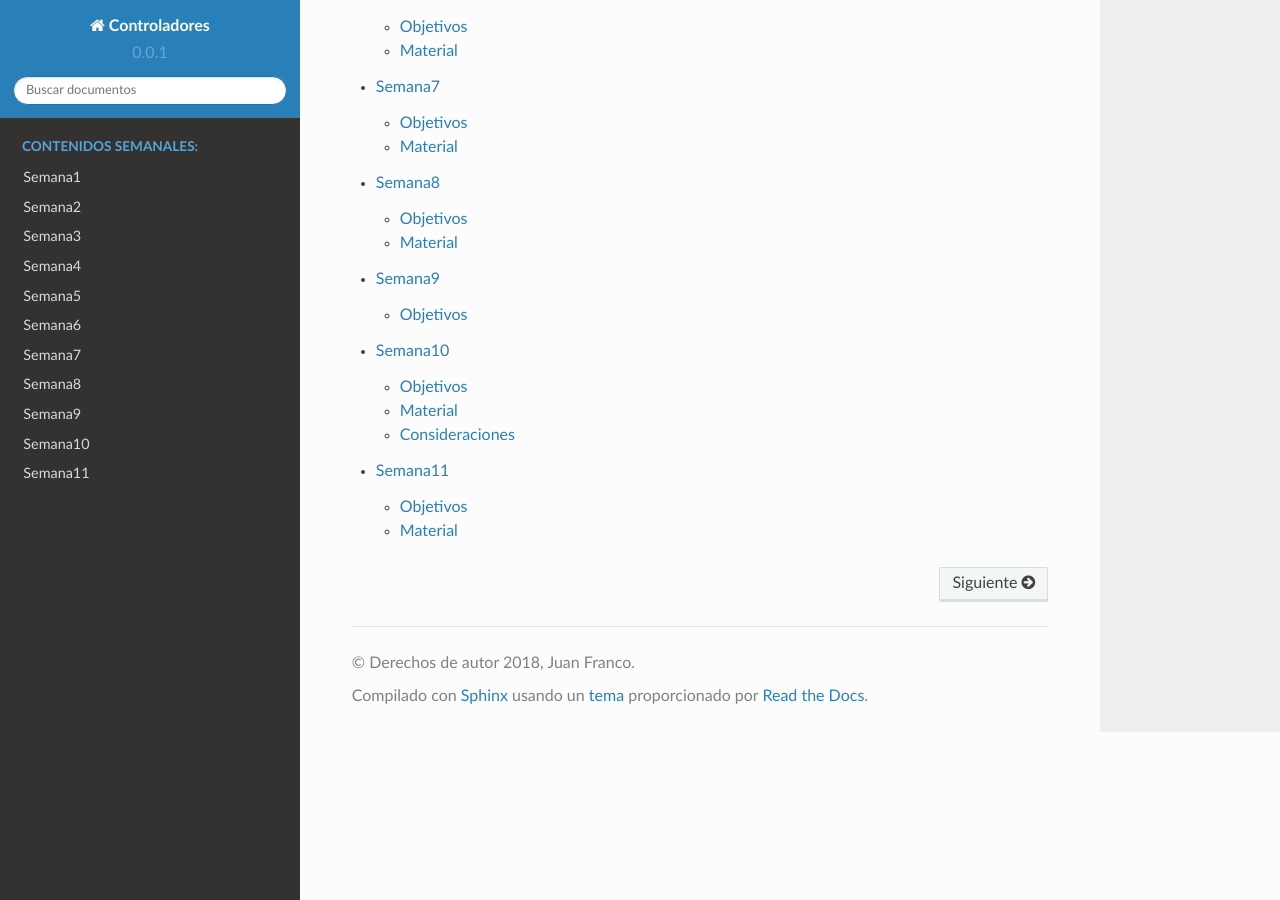
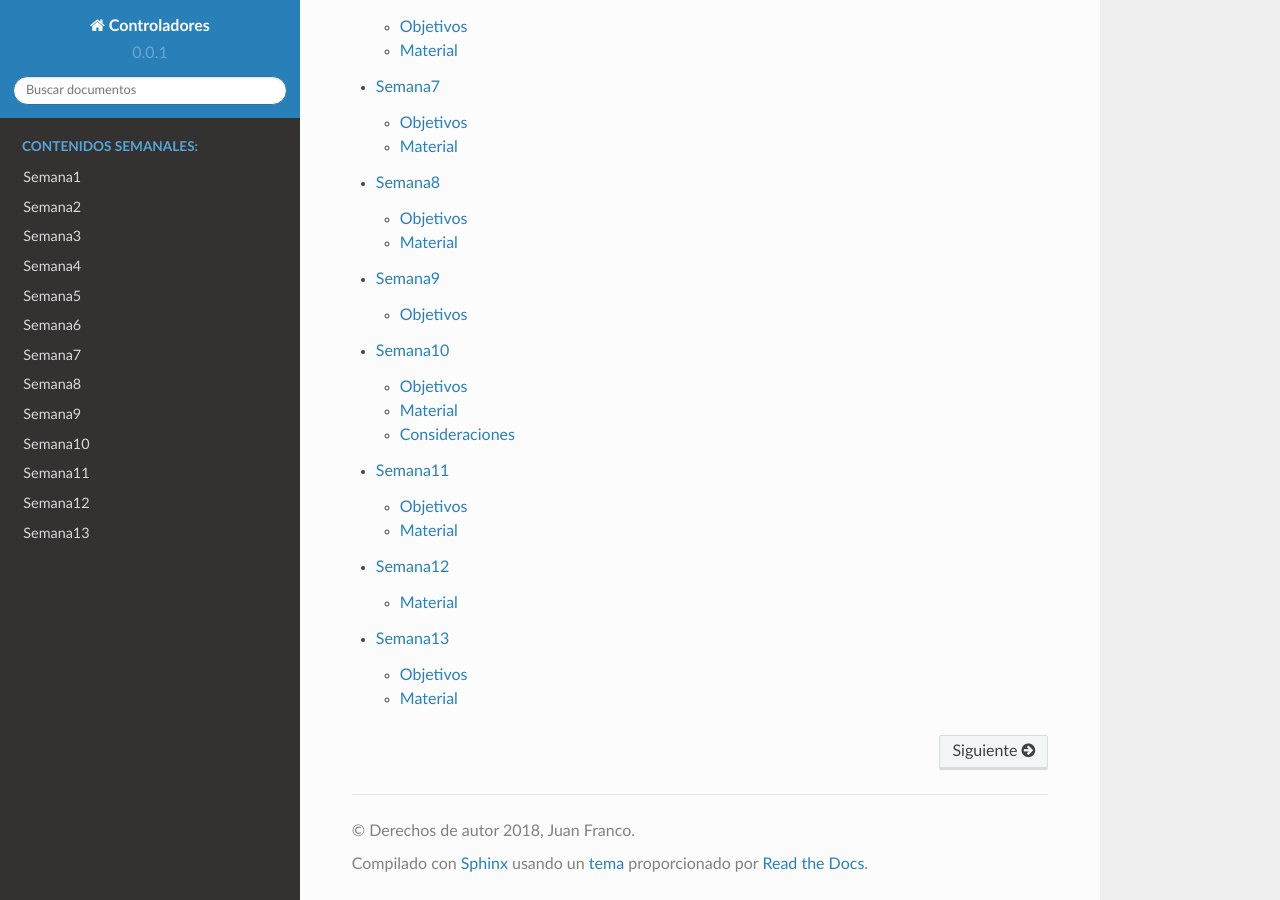
Before and after one commit to juanferfranco/controladores, a Sphinx documentation site: the page built from docs/index.rst, in a window 1280 px wide and 900 px high, scrolled down 1733 px. Built offline with Sphinx 7.4.7 and the Read the Docs theme 2.0.0, drawn with Linux system fonts in a browser that asks for light colours.

Commit message:
update week's content

```diff
--- a/docs/index.rst
+++ b/docs/index.rst
@@ -60,3 +60,5 @@ SÓLO ESTE CURSO REQUIERE 8 HORAS DE TRABAJO INDEPENDIENTE SEMANAL.
    Semana9 <_semana9/semana9>
    Semana10 <_semana10/semana10>
    Semana11 <_semana11/semana11>
+   Semana12 <_semana12/semana12>
+   Semana13 <_semana13/semana13>
```
